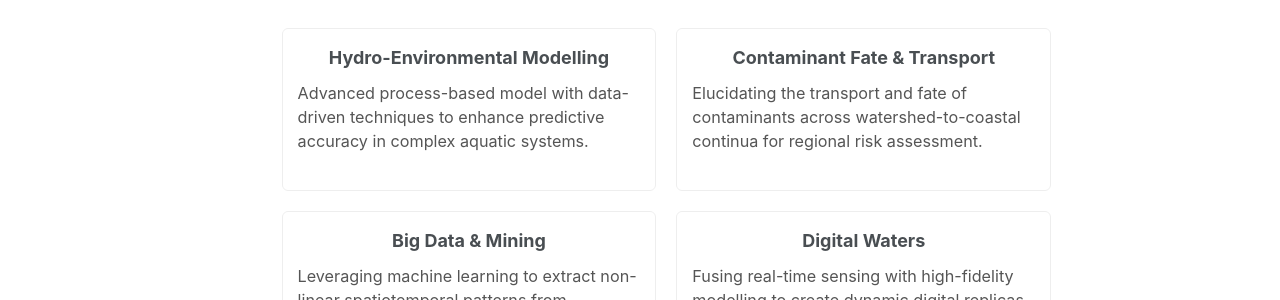
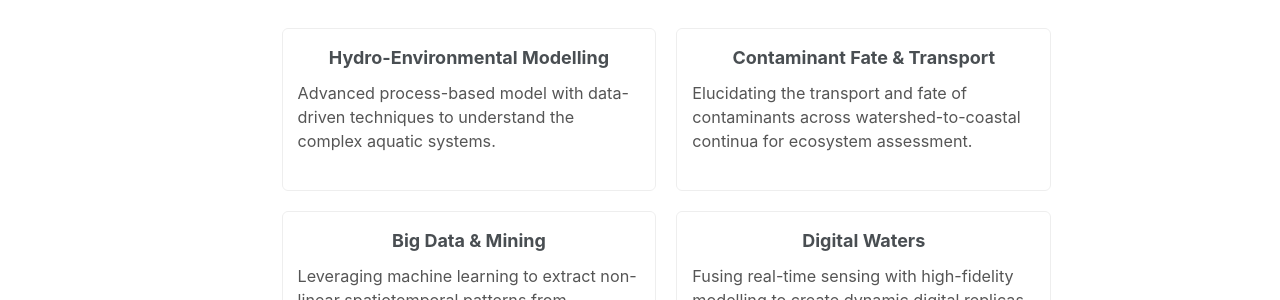
Before and after one commit to TongXuneng/TongXuneng.github.io, a Jekyll site: the page built from _pages/about.md, in a window 1280 px wide and 1293 px high. Shown: the part 801-1101 px from the top of the window. Built offline with Jekyll 4.4.1, drawn with Linux system fonts in a browser that asks for light colours; some web fonts are replaced; a script bundle is joined from its source files by our own code; library files that are not in the unit come from our copies.

Commit message:
Update about.md

```diff
--- a/_pages/about.md
+++ b/_pages/about.md
@@ -23,12 +23,12 @@ redirect_from:
   <!-- 每个卡片采用左对齐 -->
   <div style="border: 1px solid #eee; padding: 15px; border-radius: 6px;">
     <div style="text-align: center; font-weight: bold; margin-bottom: 10px;">Hydro-Environmental Modelling</div>
-    <p style="font-size: 0.9em; color: #555; text-align: left; line-height: 1.5;">Advanced process-based model with data-driven techniques to enhance predictive accuracy in complex aquatic systems.</p>
+    <p style="font-size: 0.9em; color: #555; text-align: left; line-height: 1.5;">Advanced process-based model with data-driven techniques to understand the complex aquatic systems.</p>
   </div>
 
   <div style="border: 1px solid #eee; padding: 15px; border-radius: 6px;">
     <div style="text-align: center; font-weight: bold; margin-bottom: 10px;">Contaminant Fate & Transport</div>
-    <p style="font-size: 0.9em; color: #555; text-align: left; line-height: 1.5;">Elucidating the transport and fate of contaminants across watershed-to-coastal continua for regional risk assessment.</p>
+    <p style="font-size: 0.9em; color: #555; text-align: left; line-height: 1.5;">Elucidating the transport and fate of contaminants across watershed-to-coastal continua for ecosystem assessment.</p>
   </div>
 
 
```
